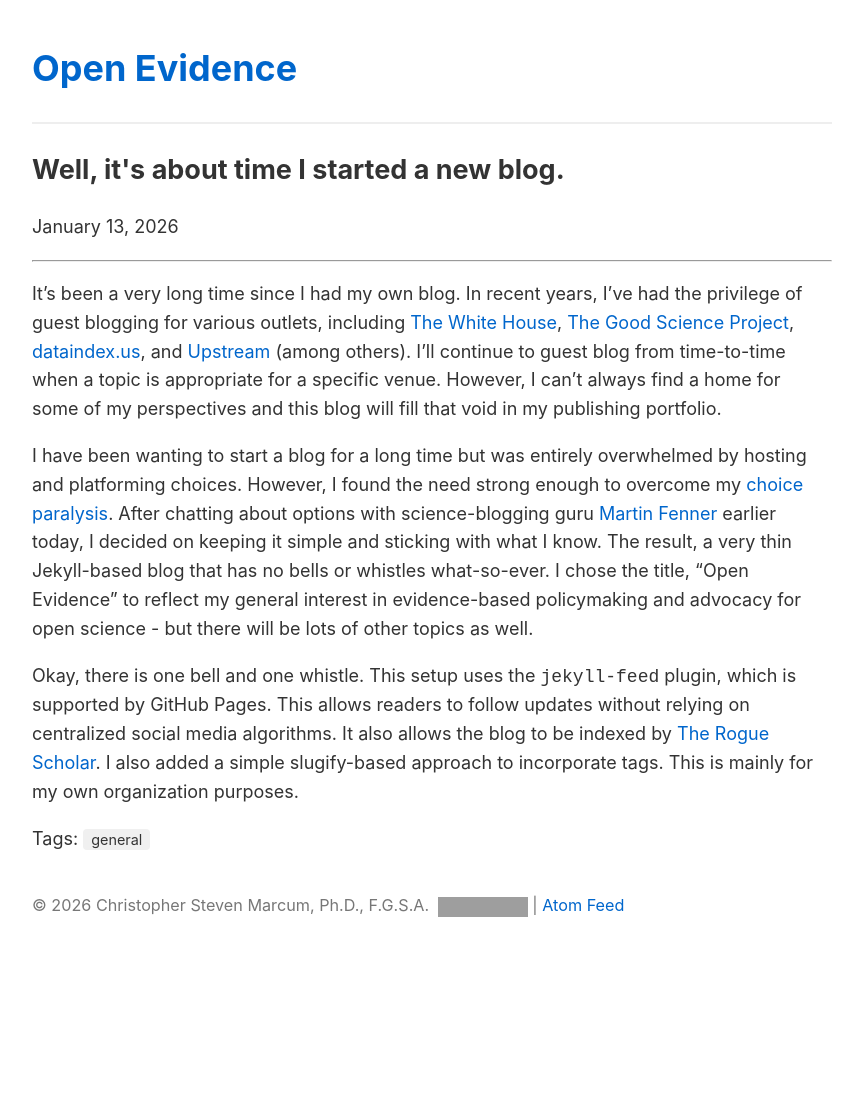
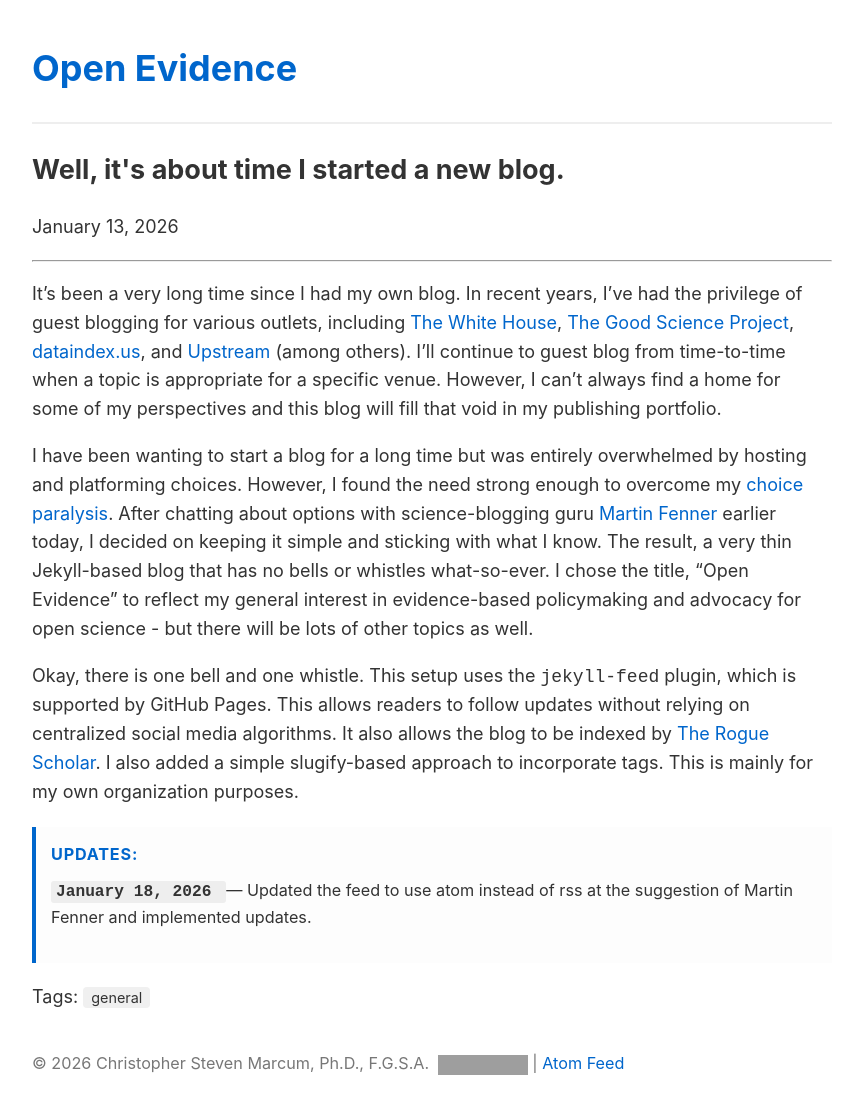
Before and after one commit to cmarcum/marcum-blog, a Jekyll site: the page built from _posts/2026-01-13-its-about-time.md, in a window 1280 px wide. Shown: the whole page, without its empty margins (208-1071 px from the left). Built offline with Jekyll 4.4.1, drawn with Linux system fonts in a browser that asks for light colours; before the commit the page ends 959 px from its top, so only the background shows below that; grey boxes are pictures that could not be loaded.

Commit message:
Update blog post with last modified date and updates
Added last modified date and updates section to the blog post.

```diff
--- a/_posts/2026-01-13-its-about-time.md
+++ b/_posts/2026-01-13-its-about-time.md
@@ -2,6 +2,10 @@
 layout: post
 title: "Well, it's about time I started a new blog."
 date: 2026-01-13
+last_modified_at: 2026-01-18
+updates:
+  - date: 2026-01-18
+    content: "Updated the feed to use atom instead of rss at the suggestion of Martin Fenner and implemented updates."
 tags: [general]
 ---
 
```
